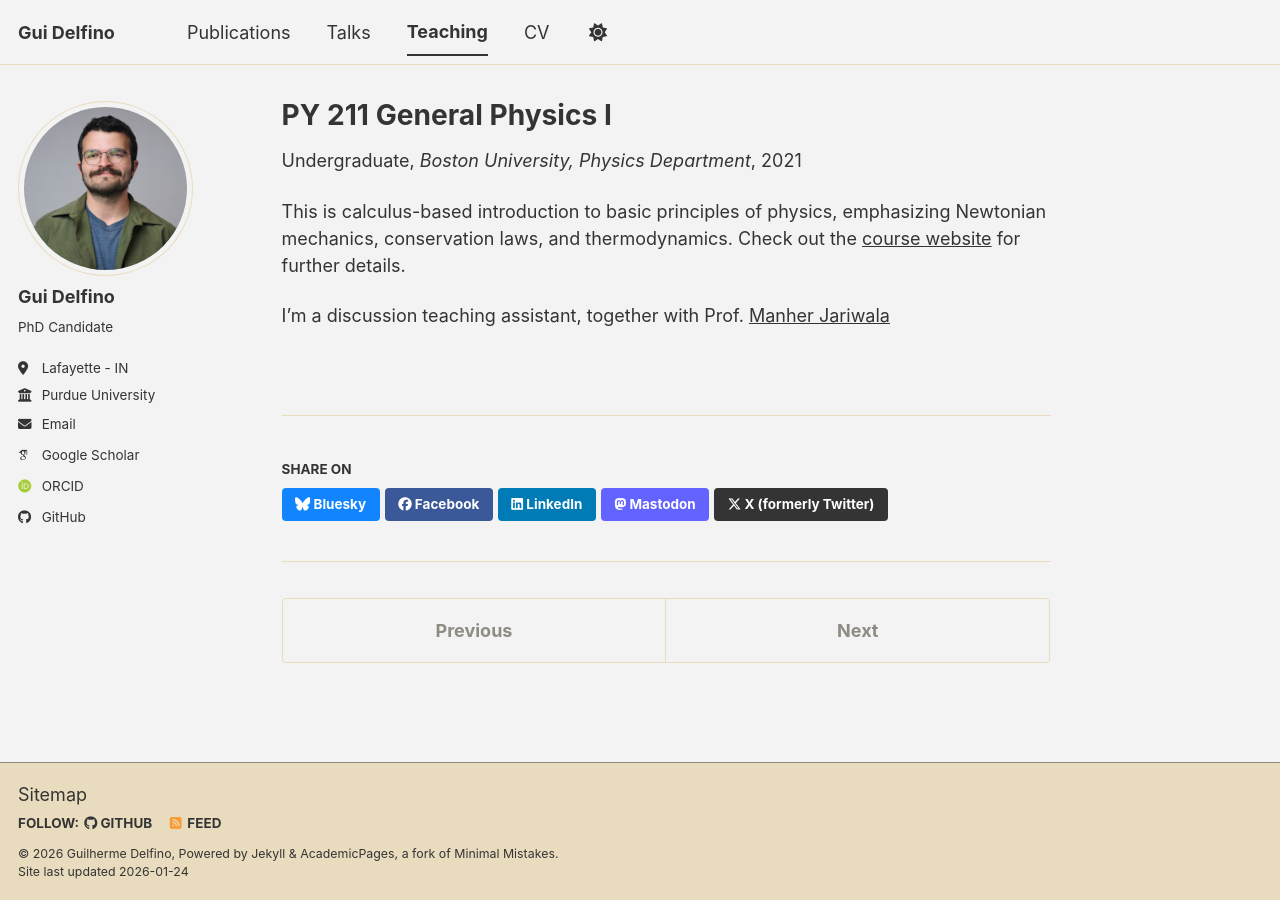
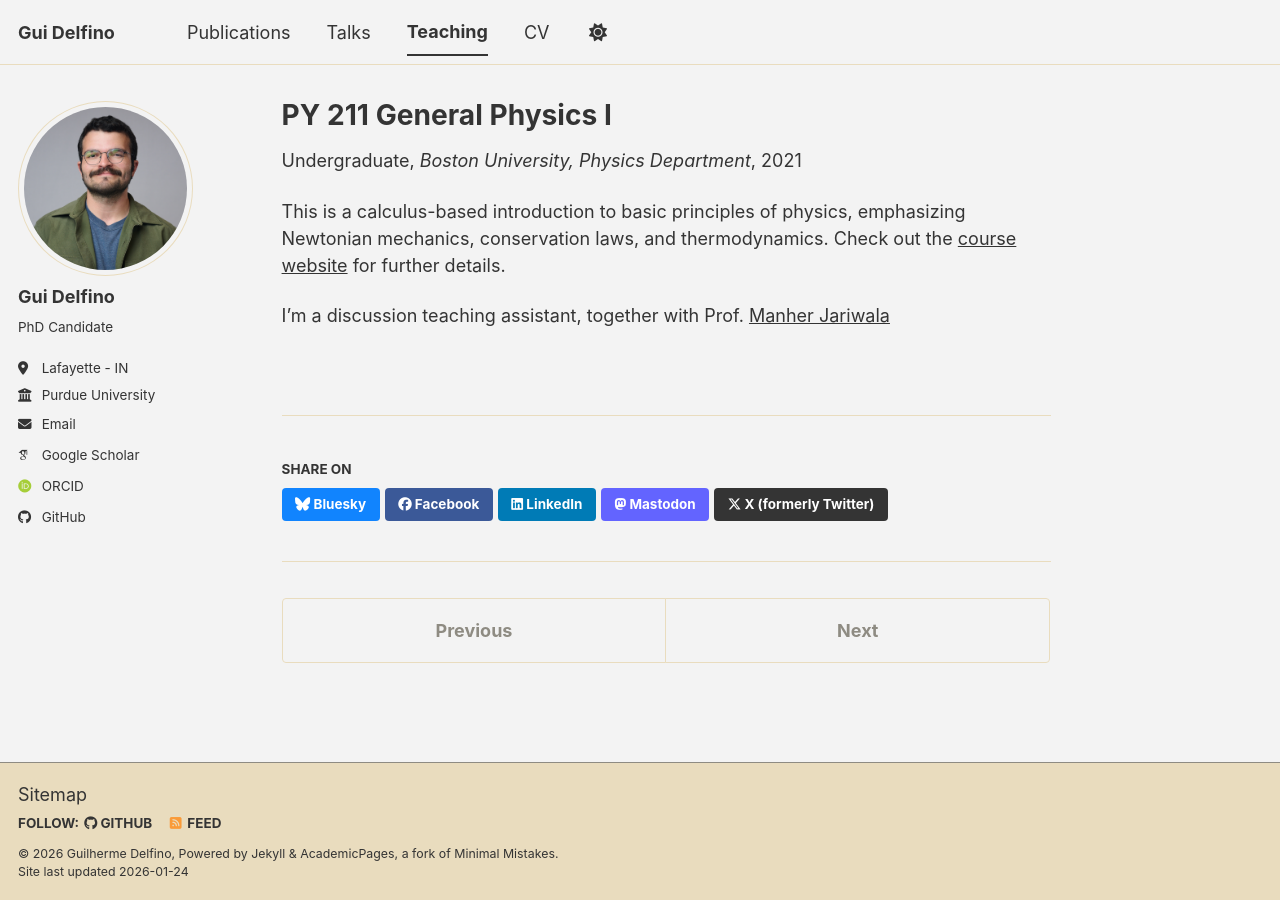
Before and after one commit to gui-delfino/gui-delfino.github.io, a Jekyll site: the page built from _teaching/2021-fall-teaching-general-I.md, in a window 1280 px wide. Built offline with Jekyll 4.4.1, drawn with Linux system fonts in a browser that asks for light colours; some web fonts are replaced; a script bundle is joined from its source files by our own code; library files that are not in the unit come from our copies.

```diff
--- a/_teaching/2021-fall-teaching-general-I.md
+++ b/_teaching/2021-fall-teaching-general-I.md
@@ -8,6 +8,6 @@ date: 2021-01-01
 location: "Boston, USA"
 ---
 
-This is calculus-based introduction to basic principles of physics, emphasizing Newtonian mechanics, conservation laws, and thermodynamics. Check out the [course website](https://www.bu.edu/academics/cas/courses/cas-py-211/) for further details.
+This is a calculus-based introduction to basic principles of physics, emphasizing Newtonian mechanics, conservation laws, and thermodynamics. Check out the [course website](https://www.bu.edu/academics/cas/courses/cas-py-211/) for further details.
 
 I'm a discussion teaching assistant, together with Prof. [Manher Jariwala](https://www.bu.edu/physics/profile/manher-jariwala/)
```
